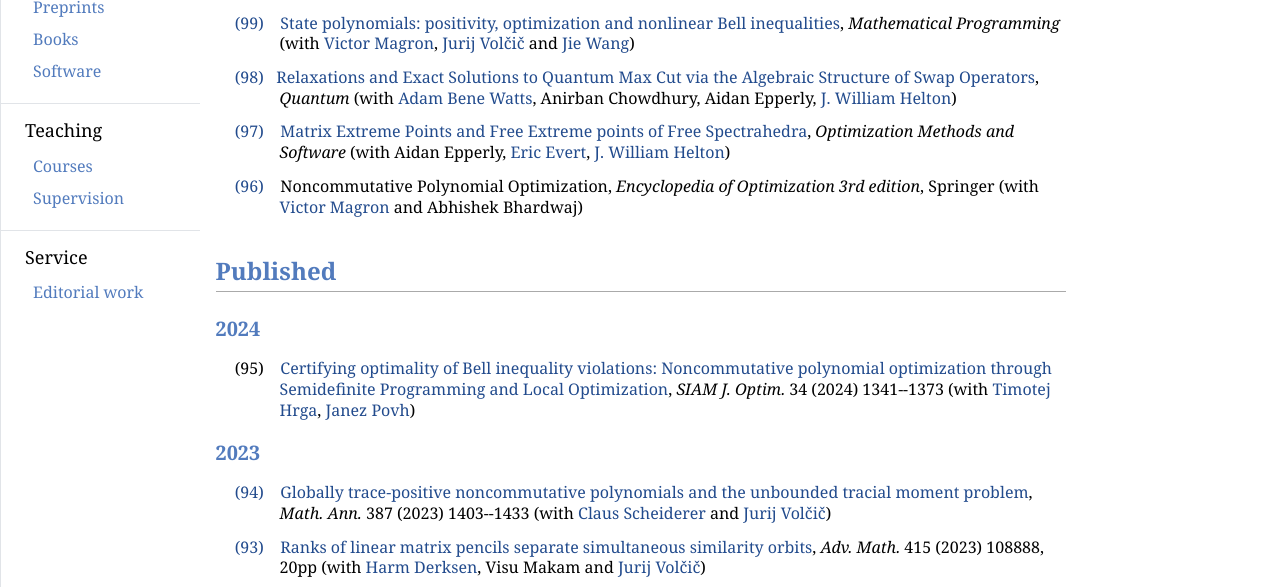
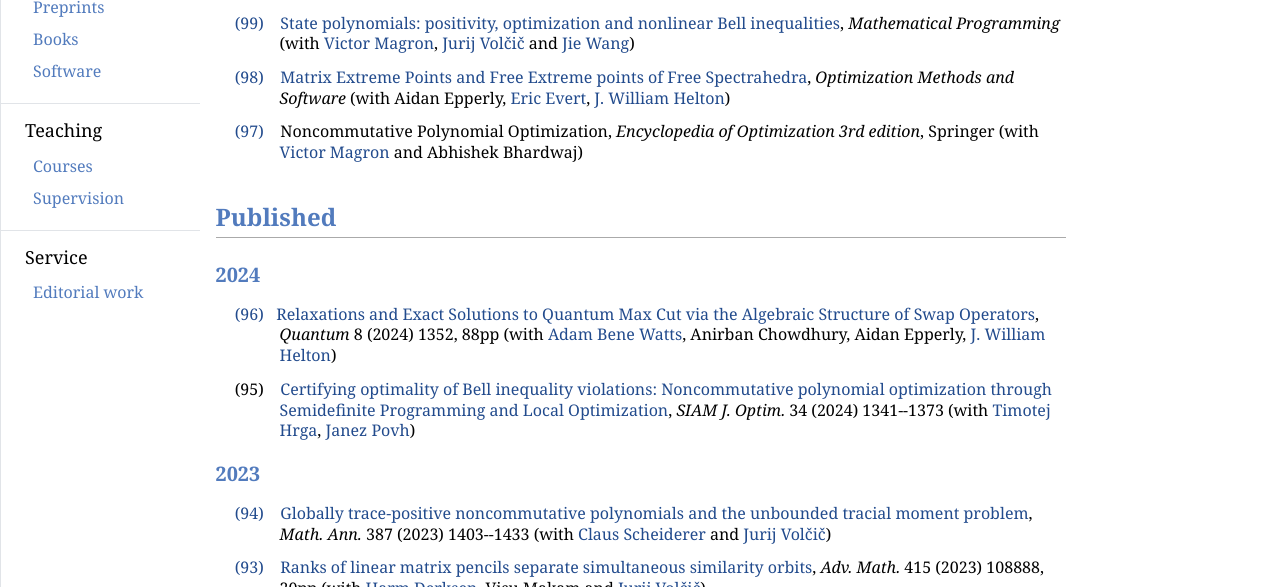
Before and after one commit to igorklep/igorklep.github.io, a plain HTML site: page papers.html in a window 1280 px wide. Shown: the part 200-787 px from the top of the page. Drawn offline with nearby package versions, Linux system fonts and the light colour scheme.

Commit message:
Quantum 96

```diff
--- a/papers.html
+++ b/papers.html
@@ -97,11 +97,11 @@ document.write(
 </div>
 <h2>To appear</h2>
 <p><p style="margin-left: 4em; text-indent: -2.8em"> <a href="https://arxiv.org/abs/2301.12513" target="_blank">(99)</a> &nbsp;&nbsp; <a href="files/statepop.pdf" target="_blank">State polynomials: positivity, optimization and nonlinear Bell inequalities</a>, <i>Mathematical Programming</i> (with <script>linkMagron()</script><noscript>Victor Magron</noscript>, <script>linkVolcic()</script><noscript>Jurij Vol&ccaron;i&ccaron;</noscript> and <script>linkWang()</script><noscript>Jie Wang</noscript>)</p>
-<p><p style="margin-left: 4em; text-indent: -2.8em"> <a href="http://arxiv.org/abs/2307.15661" target="_blank">(98)</a> &nbsp; <a href="files/swaps.pdf" target="_blank">Relaxations and Exact Solutions to Quantum Max Cut via the Algebraic Structure of Swap Operators</a>, <i>Quantum</i> (with <script>linkBeneWatts()</script><noscript>Adam Bene Watts</noscript>, Anirban Chowdhury, Aidan Epperly, <script>linkHelton()</script><noscript>J. William Helton</noscript>)</p>
-<p><p style="margin-left: 4em; text-indent: -2.8em"> <a href="https://arxiv.org/abs/2212.00748" target="_blank">(97)</a> &nbsp;&nbsp; <a href="files/nonArveson.pdf" target="_blank">Matrix Extreme Points and Free Extreme points of Free Spectrahedra</a>, <i>Optimization Methods and Software</i> (with Aidan Epperly, <script>linkEvert()</script><noscript>Eric Evert</noscript>, <script>linkHelton()</script><noscript>J. William Helton</noscript>)</p>
-<p><p style="margin-left: 4em; text-indent: -2.8em"> <a href="https://arxiv.org/abs/2109.00786" target="_blank">(96)</a> &nbsp;&nbsp; Noncommutative Polynomial Optimization, <i>Encyclopedia of Optimization 3rd edition</i>, Springer (with <script>linkMagron()</script><noscript>Victor Magron</noscript> and Abhishek Bhardwaj)</p>
+<p><p style="margin-left: 4em; text-indent: -2.8em"> <a href="https://arxiv.org/abs/2212.00748" target="_blank">(98)</a> &nbsp;&nbsp; <a href="files/nonArveson.pdf" target="_blank">Matrix Extreme Points and Free Extreme points of Free Spectrahedra</a>, <i>Optimization Methods and Software</i> (with Aidan Epperly, <script>linkEvert()</script><noscript>Eric Evert</noscript>, <script>linkHelton()</script><noscript>J. William Helton</noscript>)</p>
+<p><p style="margin-left: 4em; text-indent: -2.8em"> <a href="https://arxiv.org/abs/2109.00786" target="_blank">(97)</a> &nbsp;&nbsp; Noncommutative Polynomial Optimization, <i>Encyclopedia of Optimization 3rd edition</i>, Springer (with <script>linkMagron()</script><noscript>Victor Magron</noscript> and Abhishek Bhardwaj)</p>
 <h2>Published</h2>
 <h3>2024</h3>
+<p><p style="margin-left: 4em; text-indent: -2.8em"> <a href="http://arxiv.org/abs/2307.15661" target="_blank">(96)</a> &nbsp; <a href="files/swaps.pdf" target="_blank">Relaxations and Exact Solutions to Quantum Max Cut via the Algebraic Structure of Swap Operators</a>, <script>doi3_link('Quantum', '8 (2024) 1352, 88pp', '10.22331/q-2024-05-22-1352')</script><noscript>Quantum 8 (2024) 1352, 88pp</noscript> (with <script>linkBeneWatts()</script><noscript>Adam Bene Watts</noscript>, Anirban Chowdhury, Aidan Epperly, <script>linkHelton()</script><noscript>J. William Helton</noscript>)</p>
 <p><p style="margin-left: 4em; text-indent: -2.8em"> (95) &nbsp;&nbsp; <a href="files/Hrga_Klep_Povh_v3.pdf" target="_blank">Certifying optimality of Bell inequality violations: Noncommutative polynomial optimization through Semidefinite Programming and Local Optimization</a>, <script>doi3_link('SIAM J. Optim.', '34 (2024) 1341--1373', '10.1137/22M1473340')</script><noscript>SIAM J. Optim. 34 (2024) 1341--1373</noscript> (with <script>linkHrga()</script><noscript>Timotej Hrga</noscript>, <script>linkPovh()</script><noscript>Janez Povh</noscript>)</p>
 <h3>2023</h3>
 <p><p style="margin-left: 4em; text-indent: -2.8em"> <a href="https://arxiv.org/abs/2205.05959" target="_blank">(94)</a> &nbsp;&nbsp; <a href="files/globTrPos_5oct22b.pdf" target="_blank">Globally trace-positive noncommutative polynomials and the unbounded tracial moment problem</a>, <script>doi3_link('Math. Ann.', '387 (2023) 1403--1433', '10.1007/s00208-022-02495-5')</script><noscript>Math. Ann. 387 (2023) 1403--1433</noscript> (with <script>linkScheiderer()</script><noscript>Claus Scheiderer</noscript> and <script>linkVolcic()</script><noscript>Jurij Vol&ccaron;i&ccaron;</noscript>)</p>
```
Also changed, not shown: preprints.html (+2 -3 lines), tobepublished.html (+3 -4 lines).
